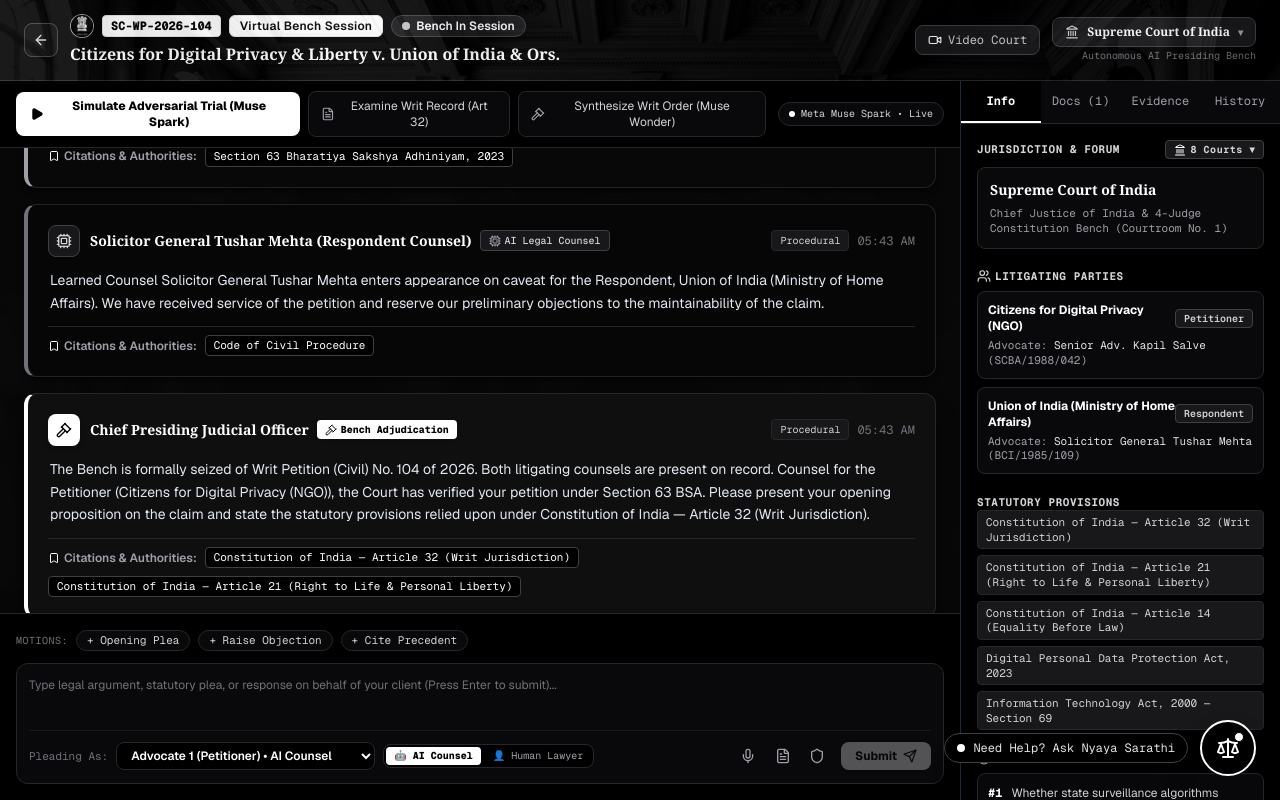
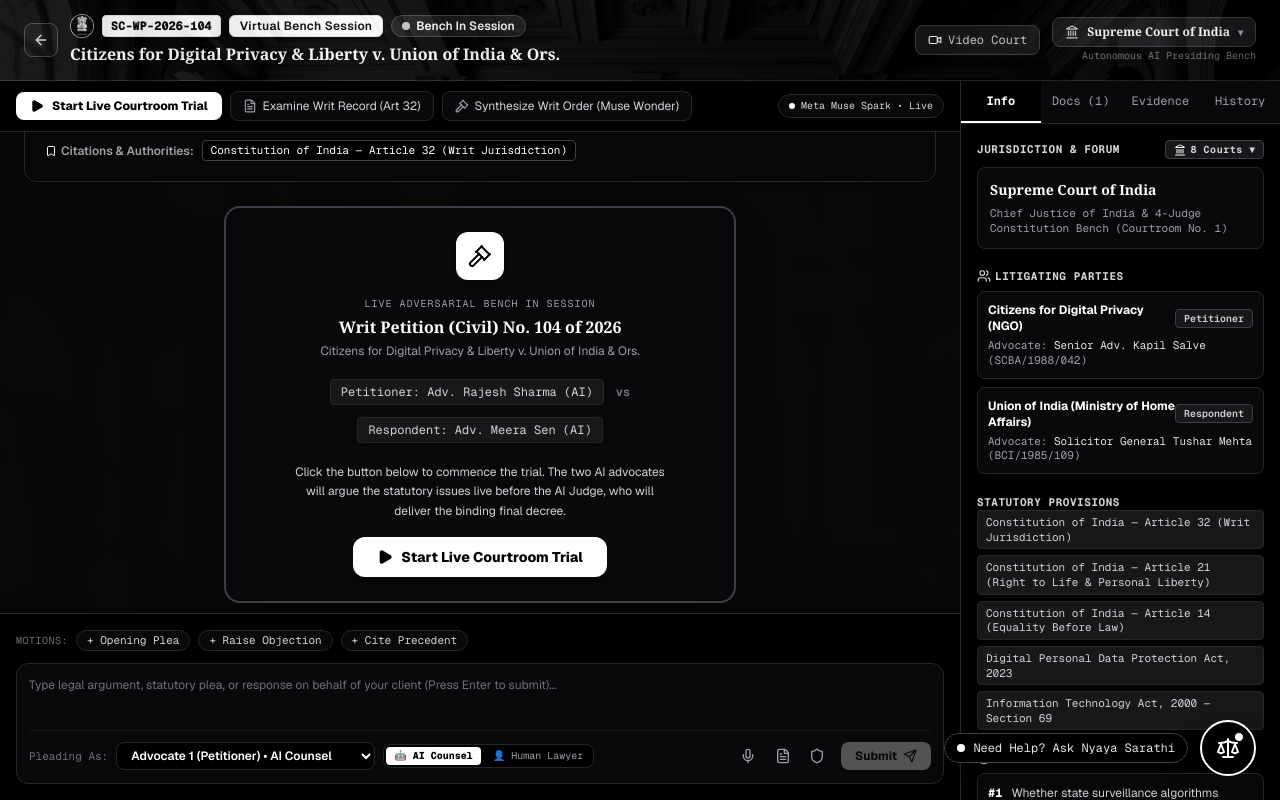
Before and after one commit to MohamedHaarishSherieff/Ai_Judge, a Next.js app: page /text-courtroom/1 in a window 1280 px wide. Built offline with nearby package versions, Linux system fonts and the light colour scheme.

Commit message:
feat: add interactive Start Live Trial button for AI vs AI mode and full 5-turn debate with final verdict

```diff
--- a/app/text-courtroom/[id]/page.tsx
+++ b/app/text-courtroom/[id]/page.tsx
@@ -21,17 +21,17 @@ export default function TextCourtroomSessionPage() {
   const selectedCase = MOCK_CASES.find((c) => c.id === caseId) || MOCK_CASES[0];
   const [caseData, setCaseData] = useState<Case>(selectedCase);
 
-  // Messages start clean with initial AI Judge opening prompt
+  // Messages start clean with initial Clerk of Court calling the case
   const [messages, setMessages] = useState<Message[]>([
     {
-      id: 'msg-welcome',
-      caseId: caseData.id,
-      sender: caseData.courtLevel === 'Supreme Court of India' ? 'Chief Presiding Judicial Officer' : 'AI Presiding Judge',
-      senderRole: 'AI Judge',
-      content: `The ${caseData.courtLevel} is now in formal session for ${caseData.caseNumber}: "${caseData.title}". This Bench calls Senior Counsel for the Petitioner (${caseData.parties[0]?.name}) and Learned Counsel for the Respondent (${caseData.parties[1]?.name}) to present their preliminary submissions under ${caseData.statutoryActs[0] || 'the applicable statutes'}.`,
+      id: 'msg-clerk-call',
+      caseId: selectedCase.id,
+      sender: 'Court Reader / Clerk of Court',
+      senderRole: 'Court Clerk',
+      content: `ALL RISE. The Hon'ble ${selectedCase.courtLevel || 'High Court of State'} (${selectedCase.benchInfo || 'Division Bench'}) is now formally in session. Calling Item No. 1 on the Cause List — ${selectedCase.caseNumber}: "${selectedCase.title}". Matter listed for Urgent Preliminary Hearing and Adjudication.`,
       timestamp: new Date().toLocaleTimeString([], { hour: '2-digit', minute: '2-digit' }),
       category: 'Procedural',
-      legalReferences: [caseData.statutoryActs[0] || 'Constitution of India', caseData.statutoryActs[1] || 'Bharatiya Sakshya Adhiniyam'],
+      legalReferences: [selectedCase.statutoryActs[0] || 'Order XXXVII CPC'],
     }
   ]);
 
@@ -40,6 +40,8 @@ export default function TextCourtroomSessionPage() {
   const [evidenceModalOpen, setEvidenceModalOpen] = useState(false);
   const [judgmentModalOpen, setJudgmentModalOpen] = useState(false);
   const [isSimulatingDebate, setIsSimulatingDebate] = useState(false);
+  const [aiTrialStarted, setAiTrialStarted] = useState(false);
+  const [aiTrialFinished, setAiTrialFinished] = useState(false);
   const [isSynthesizingDecree, setIsSynthesizingDecree] = useState(false);
   const [modalDecreeData, setModalDecreeData] = useState<any>(null);
   const [activeForensicExhibit, setActiveForensicExhibit] = useState<Evidence | null>(null);
@@ -207,38 +209,8 @@ export default function TextCourtroomSessionPage() {
         });
       } else {
         // CASE: AI VS AI (Both are AI)
-        initialMsgs.push({
-          id: 'msg-pet-appear',
-          caseId: parsedCase.id,
-          sender: `${petAdv} (Petitioner Counsel)`,
-          senderRole: 'Petitioner Counsel',
-          isHumanCounsel: false,
-          content: `May it please Your Lordship. ${petAdv} appearing on behalf of the Petitioner, ${petName}. The digital petition, accompanying verification affidavit, and electronic exhibits stand duly certified and sealed under Section 63 of Bharatiya Sakshya Adhiniyam, 2023.`,
-          timestamp: new Date().toLocaleTimeString([], { hour: '2-digit', minute: '2-digit' }),
-          category: 'Procedural',
-          legalReferences: ['Section 63 Bharatiya Sakshya Adhiniyam, 2023'],
-        });
-        initialMsgs.push({
-          id: 'msg-resp-appear',
-          caseId: parsedCase.id,
-          sender: `${respAdv} (Respondent Counsel)`,
-          senderRole: 'Respondent Counsel',
-          isHumanCounsel: false,
-          content: `Learned Counsel ${respAdv} enters appearance on caveat for the Respondent, ${respName}. We have received service of the petition and reserve our preliminary objections to the maintainability of the claim.`,
-          timestamp: new Date().toLocaleTimeString([], { hour: '2-digit', minute: '2-digit' }),
-          category: 'Procedural',
-          legalReferences: ['Code of Civil Procedure'],
-        });
-        initialMsgs.push({
-          id: 'msg-judge-start',
-          caseId: parsedCase.id,
-          sender: parsedCase.courtLevel === 'Supreme Court of India' ? 'Chief Presiding Judicial Officer' : 'AI Presiding Judge',
-          senderRole: 'AI Judge',
-          content: `The Bench is formally seized of ${parsedCase.caseNumber}. Both litigating counsels are present on record. Counsel for the Petitioner (${petName}), the Court has verified your petition under Section 63 BSA. Please present your opening proposition on the claim and state the statutory provisions relied upon under ${parsedCase.statutoryActs[0] || 'the applicable law'}.`,
-          timestamp: new Date().toLocaleTimeString([], { hour: '2-digit', minute: '2-digit' }),
-          category: 'Procedural',
-          legalReferences: [parsedCase.statutoryActs[0] || 'Order XXXVII CPC', parsedCase.statutoryActs[1] || 'Section 74 Indian Contract Act'],
-        });
+        // Clean start: Only the Registry / Clerk cause-list call is shown on initial load.
+        // The user clicks "Start Live Courtroom Trial" to watch the adversarial debate and final verdict unfold live in front of them!
       }
 
       setMessages(initialMsgs);
@@ -528,6 +500,7 @@ export default function TextCourtroomSessionPage() {
       alert("You are representing the Respondent as Human Counsel. Please enter your defense or preliminary objections using the chat input or microphone below.");
       return;
     }
+    setAiTrialStarted(true);
     setIsSimulatingDebate(true);
 
     try {
@@ -536,9 +509,24 @@ export default function TextCourtroomSessionPage() {
       const respName = caseData.parties[1]?.name || 'Respondent';
       const respAdv = caseData.parties[1]?.advocateName || 'Adv. Meera Sen';
 
-      let updatedMessages = [...messages];
+      // Always anchor onto the official Clerk announcement
+      const clerkMsg = messages.find(m => m.id === 'msg-clerk-call') || {
+        id: 'msg-clerk-call',
+        caseId: caseData.id,
+        sender: 'Court Reader / Clerk of Court',
+        senderRole: 'Court Clerk' as SenderRole,
+        content: `ALL RISE. The Hon'ble ${caseData.courtLevel || 'High Court of State'} (${caseData.benchInfo || 'Division Bench'}) is now formally in session. Calling Item No. 1 on the Cause List — ${caseData.caseNumber}: "${caseData.title}". Matter listed for Urgent Preliminary Hearing and Adjudication.`,
+        timestamp: new Date().toLocaleTimeString([], { hour: '2-digit', minute: '2-digit' }),
+        category: 'Procedural',
+        legalReferences: [caseData.statutoryActs[0] || 'Order XXXVII CPC'],
+      };
 
-      // Turn 1: Lawyer 1 (Petitioner Counsel) Presents Opening Arguments
+      let updatedMessages = [clerkMsg];
+      setMessages(updatedMessages);
+
+      await new Promise(r => setTimeout(r, 600));
+
+      // Turn 1: Lawyer 1 (Petitioner Counsel) Enters Appearance & Presents Opening Arguments
       setDebateStatusText('Turn 1 of 5: Petitioner Counsel presenting opening propositions on claim...');
 
       const petMsg: Message = {
@@ -547,7 +535,7 @@ export default function TextCourtroomSessionPage() {
         sender: `${petAdv} (Petitioner Counsel)`,
         senderRole: 'Petitioner Counsel',
         isHumanCounsel: false,
-        content: `May it please this Hon'ble Bench. On behalf of the Petitioner, ${petName}, we press for summary judgment under Order XXXVII CPC. The Respondent, ${respName}, committed continuous default and breach of contractual obligations under Section 74 of the Indian Contract Act, 1872. The electronic performance logs and downtime incident audit reports certified under Section 63 of Bharatiya Sakshya Adhiniyam, 2023 with cryptographic SHA-256 seal establish an undisputed liquidated debt. We pray for immediate decree of the principal claim with pendente lite interest.`,
+        content: `May it please this Hon'ble Bench. ${petAdv} appearing on behalf of the Petitioner, ${petName}. The digital petition, accompanying verification affidavit, and electronic exhibits stand duly certified and sealed under Section 63 of Bharatiya Sakshya Adhiniyam, 2023.\n\nWe press for summary decree under Order XXXVII CPC for recovery of ₹14.82 Crores. The Respondent, ${respName}, committed continuous repudiatory breach of contractual SLA obligations under Section 74 of the Indian Contract Act, 1872. The cryptographically certified electronic audit logs leave no genuine triable defense. We pray for summary judgment with pendente lite interest.`,
         timestamp: new Date().toLocaleTimeString([], { hour: '2-digit', minute: '2-digit', second: '2-digit' }),
         category: 'Argument',
         legalReferences: [caseData.statutoryActs[0] || 'Order XXXVII CPC', 'Section 74 Indian Contract Act', 'Section 63 BSA 2023'],
@@ -555,9 +543,9 @@ export default function TextCourtroomSessionPage() {
       updatedMessages = [...updatedMessages, petMsg];
       setMessages(updatedMessages);
 
-      await new Promise(r => setTimeout(r, 1600));
+      await new Promise(r => setTimeout(r, 1800));
 
-      // Turn 2: Lawyer 2 (Respondent Counsel) Raises Formal Objection & Interjection
+      // Turn 2: Lawyer 2 (Respondent Counsel) Enters Caveat & Raises Formal Statutory Objection
       setDebateStatusText('Turn 2 of 5: Respondent Counsel interjecting with statutory objection...');
 
       const respMsg: Message = {
@@ -566,7 +554,7 @@ export default function TextCourtroomSessionPage() {
         sender: `${respAdv} (Respondent Counsel)`,
         senderRole: 'Respondent Counsel',
         isHumanCounsel: false,
-        content: `Objection, Your Honour! May I interject before the Bench is misled on the statutory threshold. Under settled law in Kailash Nath Associates v. DDA (2015), Section 74 of the Indian Contract Act does not confer a windfall; the claimant is strictly put to proof of actual quantifiable loss suffered. The petitioner cannot bypass a full regular trial by invoking summary procedure where complex technical metrics and force majeure network disruptions are disputed. We pray for leave to defend unconditionally.`,
+        content: `Learned Counsel ${respAdv} enters appearance on caveat for the Respondent, ${respName}.\n\nObjection, Your Honour! May I interject before the Bench is misled on the statutory threshold. Under settled law in Kailash Nath Associates v. DDA (2015), Section 74 of the Indian Contract Act does not confer a windfall; the claimant is strictly put to proof of actual quantifiable loss suffered. The petitioner cannot bypass a full regular trial by invoking summary procedure where complex technical cloud metrics and force majeure network disruptions are disputed. We pray for unconditional leave to defend under Order XXXVII Rule 3(5) CPC.`,
         timestamp: new Date().toLocaleTimeString([], { hour: '2-digit', minute: '2-digit', second: '2-digit' }),
         category: 'Argument',
         legalReferences: ['Kailash Nath Associates v. DDA (2015)', 'Section 74 Indian Contract Act', 'Order XXXVII Rule 3(5) CPC'],
@@ -574,9 +562,9 @@ export default function TextCourtroomSessionPage() {
       updatedMessages = [...updatedMessages, respMsg];
       setMessages(updatedMessages);
 
-      await new Promise(r => setTimeout(r, 1600));
+      await new Promise(r => setTimeout(r, 1800));
 
-      // Turn 3: Judge Intervenes & Questions Lawyer 1
+      // Turn 3: Judge Intervenes & Questions Counsel on Evidence & Proof
       setDebateStatusText('Turn 3 of 5: AI Presiding Judge posing critical interlocutory query...');
 
       const judgeQuery: Message = {
@@ -584,7 +572,7 @@ export default function TextCourtroomSessionPage() {
         caseId: caseData.id,
         sender: caseData.courtLevel === 'Supreme Court of India' ? 'Chief Presiding Judicial Officer' : 'AI Presiding Commercial Judge',
         senderRole: 'AI Judge',
-        content: `Bench Interlocutory Query to Petitioner Counsel: The objection raised under Section 74 holds substance under the Kailash Nath doctrine. Counsel, how do your filed pleadings demonstrate that the liquidated sum claimed is a genuine pre-estimate of loss and not in terrorem? Further, does your Section 63 BSA certificate verify that server hashes were captured without human tampering? Address the Bench.`,
+        content: `Bench Interlocutory Query to Both Counsels: The Bench is seized of ${caseData.caseNumber}. The objection raised under Section 74 holds substance under the Kailash Nath doctrine. Counsel for the Petitioner, how do your filed pleadings demonstrate that the liquidated sum claimed is a genuine pre-estimate of loss and not in terrorem? Further, does your Section 63 BSA certificate verify that server hashes were captured without human tampering? And Respondent Counsel, does the Respondent dispute the uncompromised SHA-256 seal? Address the Bench.`,
         timestamp: new Date().toLocaleTimeString([], { hour: '2-digit', minute: '2-digit', second: '2-digit' }),
         category: 'Question',
         legalReferences: ['Section 74 Indian Contract Act', 'Section 63 Bharatiya Sakshya Adhiniyam, 2023'],
@@ -661,6 +649,8 @@ export default function TextCourtroomSessionPage() {
         ],
         appeal_limitation_days: 30
       });
+
+      setAiTrialFinished(true);
 
     } catch (err) {
       console.error('Trial simulation error:', err);
@@ -750,7 +740,13 @@ export default function TextCourtroomSessionPage() {
                 className="flex items-center gap-2 px-3.5 py-1.5 rounded-lg bg-white hover:bg-zinc-200 text-black font-extrabold text-xs transition-all shadow-sm active:scale-95 disabled:opacity-50 cursor-pointer"
               >
                 {isSimulatingDebate ? <Square className="w-3.5 h-3.5 text-black" /> : <Play className="w-3.5 h-3.5 text-black fill-current" />}
-                <span>{isSimulatingDebate ? 'Litigating Debate (Muse Spark)...' : 'Simulate Adversarial Trial (Muse Spark)'}</span>
+                <span>
+                  {isSimulatingDebate
+                    ? 'Litigating Adversarial Debate (Muse Spark)...'
+                    : aiTrialFinished
+                    ? 'Re-run AI Courtroom Trial'
+                    : 'Start Live Courtroom Trial'}
+                </span>
               </button>
 
               <button
@@ -819,6 +815,89 @@ export default function TextCourtroomSessionPage() {
             {messages.map((msg) => (
               <ChatMessage key={msg.id} message={msg} />
             ))}
+
+            {/* Prominent Start Courtroom Trial Card for AI vs AI */}
+            {!aiTrialStarted && !isSimulatingDebate && petitionerMode === 'ai' && respondentMode === 'ai' && (
+              <div className="my-6 p-6 rounded-2xl bg-zinc-950 border-2 border-zinc-700 shadow-2xl text-center space-y-4 max-w-lg mx-auto">
+                <div className="w-12 h-12 rounded-xl bg-white text-black flex items-center justify-center mx-auto shadow-md">
+                  <Gavel className="w-6 h-6 text-black" />
+                </div>
+                <div className="space-y-1">
+                  <div className="text-[10px] font-mono uppercase tracking-widest text-zinc-400">
+                    Live Adversarial Bench In Session
+                  </div>
+                  <h3 className="text-base font-bold text-white font-serif">
+                    {caseData.caseNumber}
+                  </h3>
+                  <p className="text-xs text-zinc-400 line-clamp-2">
+                    {caseData.title}
+                  </p>
+                </div>
+
+                <div className="flex items-center justify-center gap-3 text-xs font-mono py-1 flex-wrap">
+                  <span className="px-2.5 py-1 rounded bg-zinc-900 border border-zinc-800 text-zinc-300">
+                    Petitioner: Adv. Rajesh Sharma (AI)
+                  </span>
+                  <span className="text-zinc-500 font-bold">vs</span>
+                  <span className="px-2.5 py-1 rounded bg-zinc-900 border border-zinc-800 text-zinc-300">
+                    Respondent: Adv. Meera Sen (AI)
+                  </span>
+                </div>
+
+                <p className="text-xs text-zinc-300 leading-relaxed max-w-sm mx-auto">
+                  Click the button below to commence the trial. The two AI advocates will argue the statutory issues live before the AI Judge, who will deliver the binding final decree.
+                </p>
+
+                <button
+                  type="button"
+                  onClick={handleRunAdversarialTrial}
+                  className="inline-flex items-center gap-2 px-6 py-2.5 rounded-xl bg-white hover:bg-zinc-200 text-black font-extrabold text-sm transition-all shadow-lg hover:scale-105 active:scale-95 cursor-pointer"
+                >
+                  <Play className="w-4 h-4 fill-current text-black" />
+                  <span>Start Live Courtroom Trial</span>
+                </button>
+              </div>
+            )}
+
+            {/* Hearing Concluded & Certified Decree Banner */}
+            {aiTrialFinished && (
+              <div className="my-6 p-5 rounded-2xl bg-zinc-950 border-2 border-white/40 shadow-2xl text-center space-y-3.5 max-w-lg mx-auto">
+                <div className="w-10 h-10 rounded-xl bg-white text-black flex items-center justify-center mx-auto shadow-md">
+                  <Scale className="w-5 h-5 text-black" />
+                </div>
+                <div className="space-y-1">
+                  <div className="text-[10px] font-mono uppercase tracking-widest text-emerald-400 font-bold flex items-center justify-center gap-1">
+                    <CheckCircle2 className="w-3.5 h-3.5 text-emerald-400" />
+                    <span>Adjudication Concluded • Operative Decree Sealed</span>
+                  </div>
+                  <h4 className="text-sm font-bold text-white font-serif">
+                    Order XX Rule 6 CPC Judicial Decree Issued
+                  </h4>
+                  <p className="text-xs text-zinc-300">
+                    Claim decreed in favour of Petitioner with statutory mitigation & 9% interest.
+                  </p>
+                </div>
+
+                <div className="flex items-center justify-center gap-2 pt-1">
+                  <button
+                    type="button"
+                    onClick={() => setJudgmentModalOpen(true)}
+                    className="inline-flex items-center gap-2 px-4 py-2 rounded-xl bg-white text-black font-extrabold text-xs hover:bg-zinc-200 transition-colors shadow-md cursor-pointer"
+                  >
+                    <FileText className="w-4 h-4 text-black" />
+                    <span>View Certified Decree Sheet</span>
+                  </button>
+                  <button
+                    type="button"
+                    onClick={handleRunAdversarialTrial}
+                    className="inline-flex items-center gap-1.5 px-3 py-2 rounded-xl bg-zinc-900 border border-zinc-700 text-zinc-300 hover:text-white text-xs transition-colors cursor-pointer"
+                  >
+                    <Play className="w-3.5 h-3.5" />
+                    <span>Re-run Trial</span>
+                  </button>
+                </div>
+              </div>
+            )}
 
             {/* Active Deliberation Status Card */}
             {isSimulatingDebate && (
```
